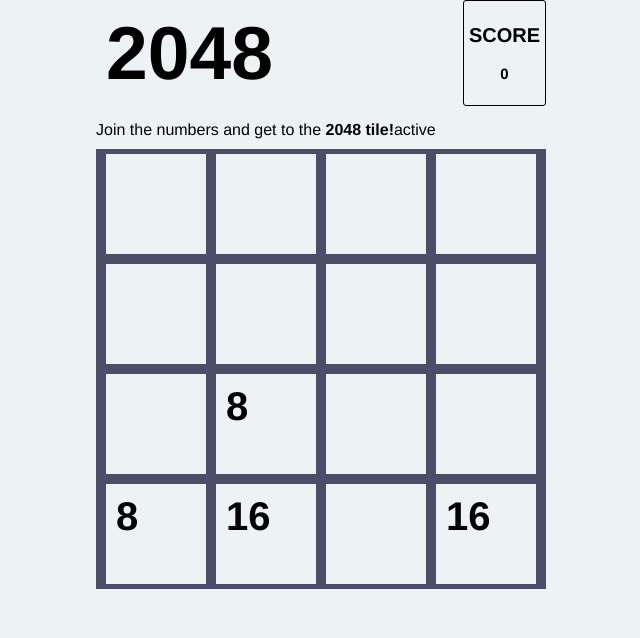
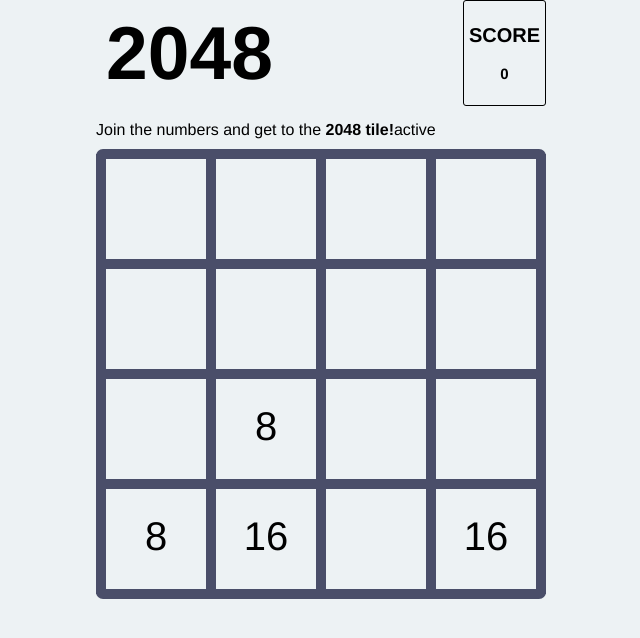
Before and after one commit to sandylcruz/2048, a React (Create React App) app: page / in a window 1280 px wide. Shown: the top 638 px of the page, without its empty margins (319-959 px from the left). Built offline with nearby package versions, Linux system fonts and the light colour scheme.

Commit message:
Attempt to get animated transitions working

```diff
--- a/src/components/Board.js
+++ b/src/components/Board.js
@@ -1,6 +1,8 @@
 import React, { useEffect } from "react";
 import { batch, useDispatch } from "react-redux";
 import styled from "styled-components";
+
+import { motion, AnimateSharedLayout } from "framer-motion";
 
 import Row from "./Row";
 import {
@@ -11,10 +13,13 @@
   moveRight,
 } from "../actions/boardActions";
 
-const BoardContainer = styled.div`
+const BoardContainer = styled(motion.div)`
   display: flex;
   flex-direction: column;
   align-items: center;
+  border-top: 5px solid #4a4e69;
+  border-bottom: 5px solid #4a4e69;
+  border-radius: 7px;
 `;
 
 const Board = React.memo(({ grid }) => {
@@ -64,11 +69,13 @@
   }, [dispatch]);
 
   return (
-    <BoardContainer>
-      {grid.map((row, index) => (
-        <Row key={index} row={row} />
-      ))}
-    </BoardContainer>
+    <AnimateSharedLayout>
+      <BoardContainer layout>
+        {grid.map((row, index) => (
+          <Row key={index} row={row} />
+        ))}
+      </BoardContainer>
+    </AnimateSharedLayout>
   );
 });
 
--- a/src/components/Tile.js
+++ b/src/components/Tile.js
@@ -3,16 +3,16 @@
 
 import { motion } from "framer-motion";
 
-// const StyledH1 = styled(motion.div)`
-//   text-align: center;
-//   font-size: 40px;
-//   padding: 25px;
-// `;
+const StyledContent = styled(motion.div)`
+  font-size: 40px;
+  margin-top: 25px;
+`;
 
 const StyledTile = styled.div`
   border: 5px solid #4a4e69;
   width: 100px;
   height: 100px;
+  text-align: center;
   &:nth-child(1) {
     border-left: 10px solid #4a4e69;
   }
@@ -22,12 +22,37 @@
   }
 `;
 
+// const StyledTile = styled(motion.div)`
+//   border: 5px solid #4a4e69;
+//   width: 100px;
+//   height: 100px;
+//   text-align: center;
+//   &:nth-child(1) {
+//     border-left: 10px solid #4a4e69;
+//   }
+
+//   &:nth-child(4) {
+//     border-right: 10px solid #4a4e69;
+//   }
+// `;
+
 const Tile = React.memo(({ value, id }) => {
   return (
+    // <StyledTile layoutId={id} animate={{ x: 100 }} transition={{ delay: 1 }}>
+    //   <div>{value === 0 ? null : <StyledH1>{value}</StyledH1>}</div>
+    // </StyledTile>
     <StyledTile>
-      {value === 0 ? null : <h1 animate={{ scale: 3 }}>{value}</h1>}
+      {value === 0 ? null : (
+        <StyledContent layoutId={id}>{value}</StyledContent>
+      )}
     </StyledTile>
   );
 });
 
+const spring = {
+  type: "spring",
+  stiffness: 500,
+  damping: 30,
+};
+
 export default Tile;
--- a/src/reducers/boardReducer.js
+++ b/src/reducers/boardReducer.js
@@ -7,6 +7,7 @@
 } from "../actions/boardActions";
 import isEqual from "lodash/isEqual";
 
+let id = 1;
 const newBoard = [];
 for (let i = 0; i < 4; i++) {
   const row = [];
@@ -39,7 +40,6 @@
 const randomNumber = () => {
   return Math.random() < 0.9 ? 2 : 4;
 };
-let id = 1;
 
 randomCoordinates.forEach((coordinate) => {
   const number = randomNumber();
@@ -49,7 +49,6 @@
     value: number,
     id: id++,
   };
-  console.log(newBoard[i][j].id);
 });
 
 // const lostBoard = [
@@ -192,10 +191,7 @@
       if (nextGrid[i][n].value === 0 && nextGrid[j][n].value === 0) {
         j++;
       } else if (nextGrid[i][n].value === 0) {
-        nextGrid[i][n] = {
-          value: nextGrid[i][n].value + nextGrid[j][n].value,
-          id: nextGrid[j][n].id,
-        };
+        nextGrid[i][n] = nextGrid[j][n];
 
         nextGrid[j][n] = {
           value: 0,
@@ -328,10 +324,7 @@
       i--;
       hasSwapped = true;
     } else if (nextRow[j].value === 0 && nextRow[i].value !== 0) {
-      nextRow[j] = {
-        value: nextRow[i].value,
-        id: nextRow[i].id,
-      };
+      nextRow[j] = nextRow[i];
 
       nextRow[i] = {
         value: 0,
@@ -418,8 +411,6 @@
       });
 
       if (emptyCoordinates.length === 0) {
-        console.log("in empty coordinates.length === 0");
-
         return state;
       }
 
@@ -434,11 +425,6 @@
       const tileObject = {
         value: number,
         id: id++,
-      };
-
-      const emptyTileObject = {
-        value: 0,
-        id: null,
       };
 
       const nextGrid = state.grid.reduce((acc, row, i) => {
@@ -457,7 +443,6 @@
         }
         return acc;
       }, []);
-      console.log(nextGrid);
       return {
         ...state,
         grid: nextGrid,
```
